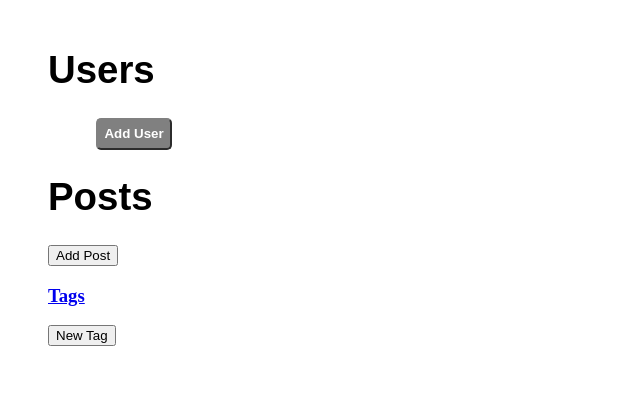
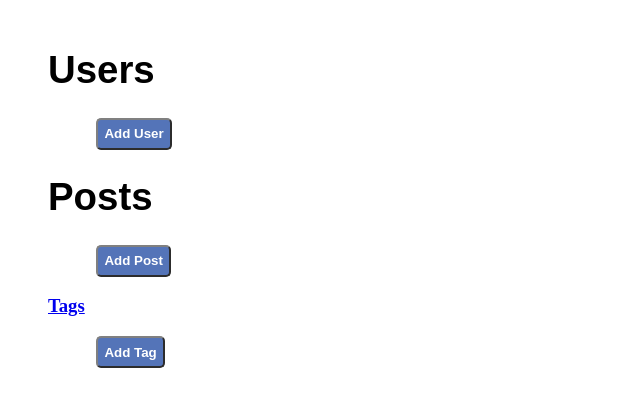
Before and after one commit to Jared-Glenn/Blogly, a Flask app: page / in a window 1280 px wide. Shown: the top 407 px of the page, without its empty margins (0-640 px from the left). Run offline with Flask 3, Linux system fonts and the light colour scheme.

Commit message:
add clickable tags on posts

```diff
--- a/app.py
+++ b/app.py
@@ -222,12 +222,22 @@ def show_tag_detail(tag_id):
 
 @app.route('/tags/new')
 def new_tag_form():
-    pass
+    """Create a new tag."""
+
+    return render_template("new_tag.html")
 
 
 @app.route('/tags/new', methods=['POST'])
 def create_new_tag():
-    pass
+    """Add the new user and redirect to the user's page."""
+
+    name = request.form["tag-name"]
+
+    new_tag = Tag(name=name)
+    db.session.add(new_tag)
+    db.session.commit()
+
+    return redirect(f"/tags/{new_tag.id}")
 
 
 # Edit a tag.
--- a/static/styles.css
+++ b/static/styles.css
@@ -8,13 +8,13 @@ h1 {
     font-family: Arial, Helvetica, sans-serif;
 }
 
-#new-user-button {
+.new-button-index {
     margin-left: 3rem;
     padding: 0.4rem;
     color: white;
     border-radius: 5px;
     font-weight: 600;
-    background-color: grey;
+    background-color: rgb(84, 116, 184);
     border-color: grey;
 }
 
@@ -130,3 +130,16 @@ img {
 #post-content {
     height: 4rem;
 }
+
+.tag-format {
+    font-size: small;
+    padding: 0.3rem;
+    background-color: rgb(0, 110, 255);
+    color: white;
+    border-radius: 5px;
+}
+
+.no-after-click, .no-after-click:visited, .no-after-click:hover, .no-after-click:active {
+    color: inherit;
+    text-decoration: none !important;
+}
--- a/templates/index.html
+++ b/templates/index.html
@@ -14,7 +14,7 @@
         <li><a href="/users/{{ user.id }}">{{ user.first_name }} {{ user.last_name }}</a></li>
         {% endfor %}
     </ul>
-    <input type="button" onclick="location.href='/users/new';" value="Add User" id="new-user-button">
+    <input type="button" onclick="location.href='/users/new';" value="Add User" class="new-button-index">
 
     <h1>Posts</h1>
 
@@ -23,11 +23,11 @@
         <li><a href="/posts/{{ post.id }}">{{ post.title }}</a></li>
         {% endfor %}
     </ul>
-    <input type="button" onclick="location.href='/posts/new';" value="Add Post" id="new-post-button">
+    <input type="button" onclick="location.href='/posts/new';" value="Add Post" class="new-button-index">
 
 
     <h3><a href="/tags">Tags</a></h3>
 
-    <input type="button" onclick="location.href='/tags/new';" value="New Tag" id="new-tag-button">
+    <input type="button" onclick="location.href='/tags/new';" value="Add Tag" class="new-button-index">
 </body>
 </html>
--- a/templates/tag.html
+++ b/templates/tag.html
@@ -13,7 +13,7 @@
 
     <ul>
         {% for post in tag.posts %}
-        <li>{{ post.title }}</li>
+        <li><a href="/posts/{{ post.id }}">{{ post.title }}</a></li>
         {% endfor %}
     </ul>
 
```
Also changed, not shown: templates/new_tag.html (added, +21 -0 lines), templates/post.html (+8 -0 lines).
